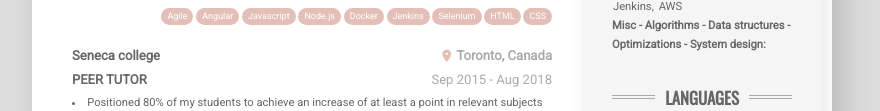
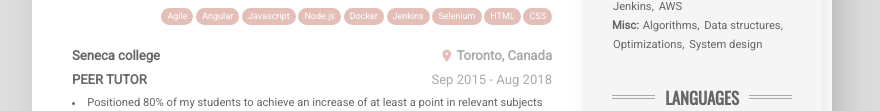
Before and after one commit to dsych/dsych.github.io, a plain HTML site: page index.html in a window 1280 px wide. Shown: the part 576-687 px from the top of the page, without its empty margins (208-1088 px from the left). Drawn offline with nearby package versions, Linux system fonts and the light colour scheme.

Commit message:
deployment

```diff
--- a/index.html
+++ b/index.html
@@ -296,7 +296,15 @@
                 </ul>
 
                 <ul class="skills__group">
-                    <span>Misc - Algorithms - Data structures - Optimizations - System design</span>
+                    <span>Misc</span>
+
+                    <li>Algorithms</li>
+
+                    <li>Data structures</li>
+
+                    <li>Optimizations</li>
+
+                    <li>System design</li>
 
                 </ul>
 
```
